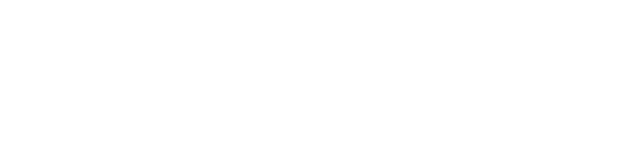
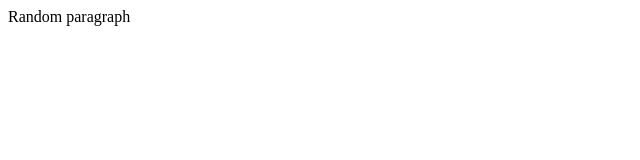
Before and after one commit to apang910/iat339, a plain HTML site: page public_html/index.html in a window 1280 px wide. Shown: the whole page, without its empty margins (0-640 px from the left). Drawn offline with Linux system fonts and the light colour scheme.

Commit message:
Added random paragraph content

```diff
--- a/public_html/index.html
+++ b/public_html/index.html
@@ -1,4 +1,4 @@
-<p> </p>
+<p> Random paragraph </p>
 
 <ul>
 
```
